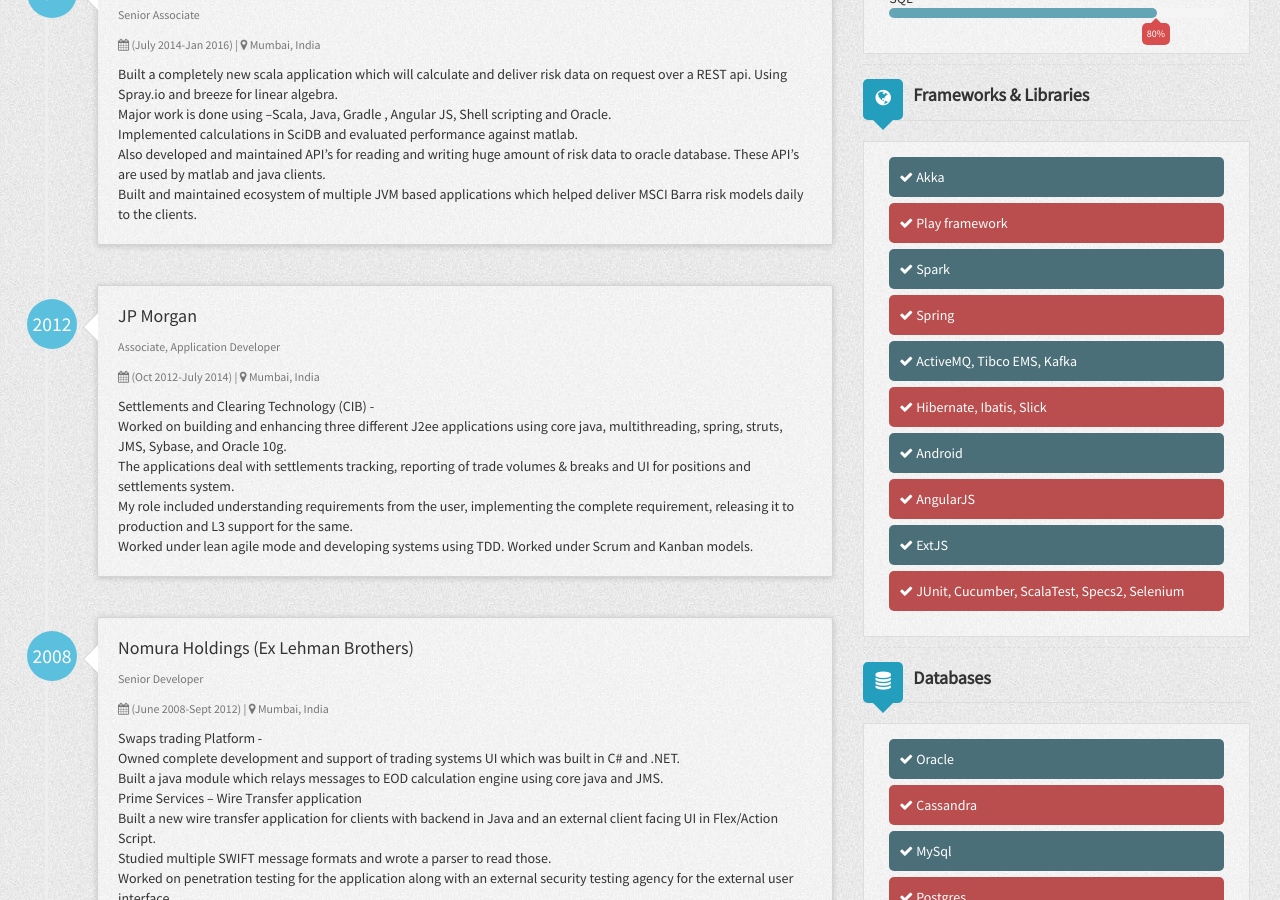
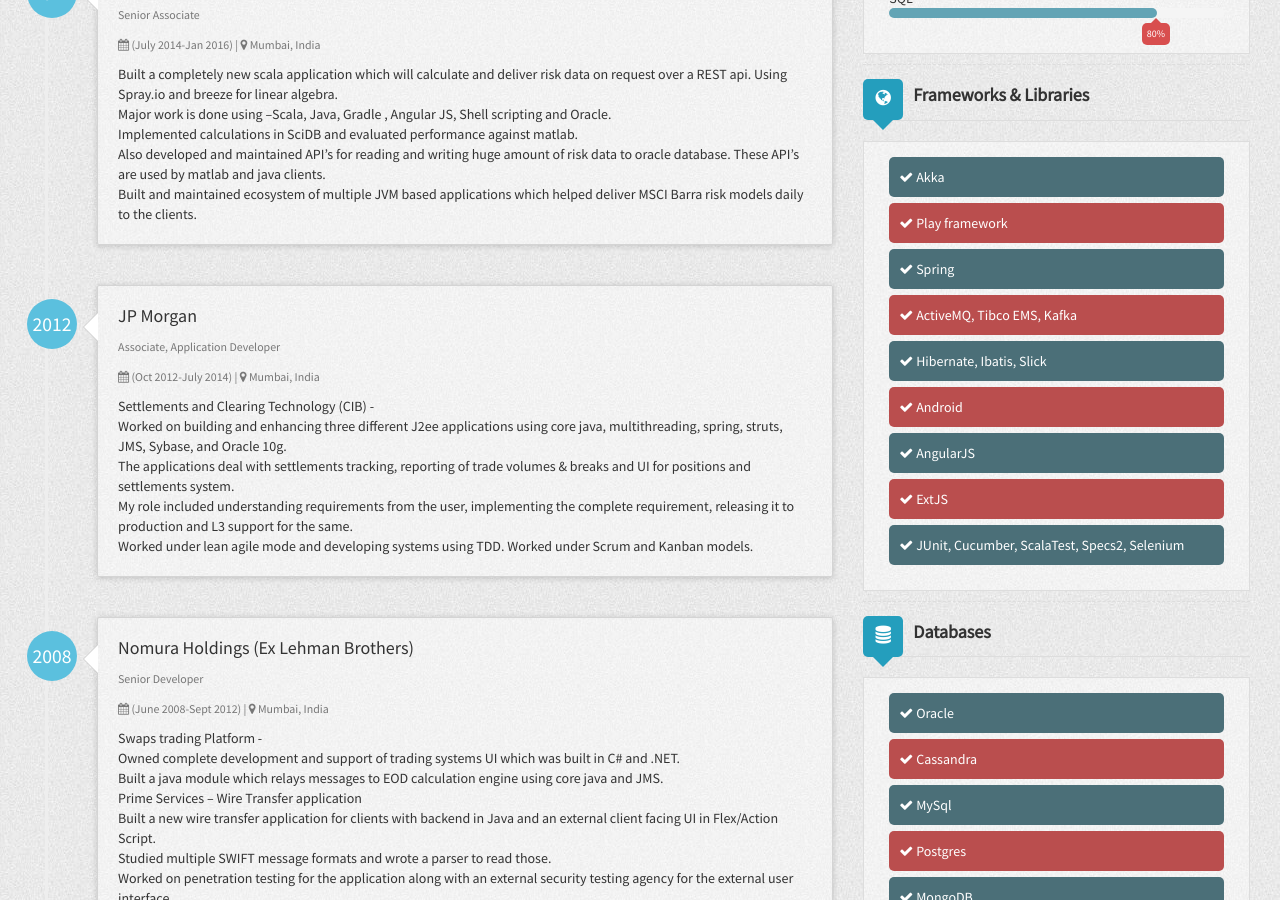
Before and after one commit to kunalkanojia/resumecard, a Jekyll site: the page built from index.html, in a window 1280 px wide and 900 px high, scrolled down 585 px. Built offline with Jekyll 4.4.1, drawn with Linux system fonts in a browser that asks for light colours; nearby versions of some CDN libraries.

Commit message:
Update _config.yml

```diff
--- a/_config.yml
+++ b/_config.yml
@@ -94,8 +94,6 @@
       name: Akka
     - framework2:
       name: Play framework
-    - framework5:
-      name: Spark
     - framework2:
       name: Spring
     - framework1:
```
